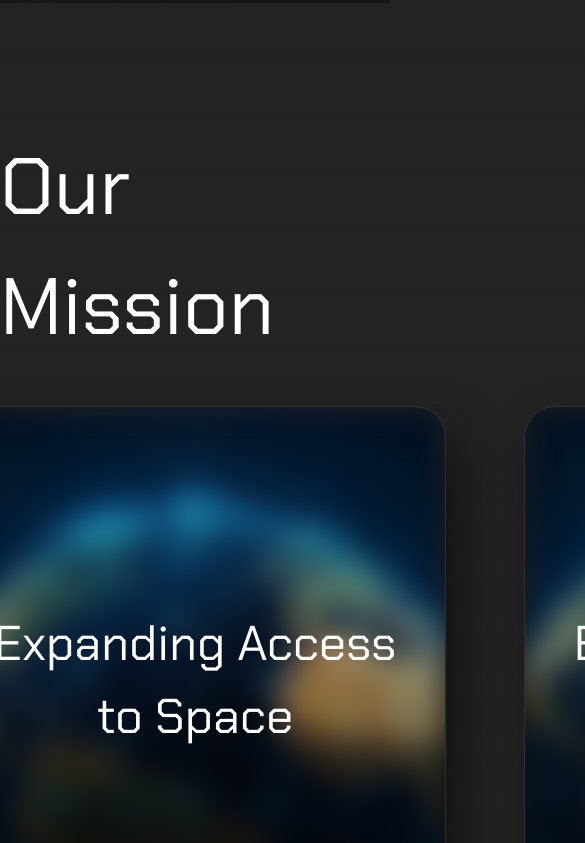
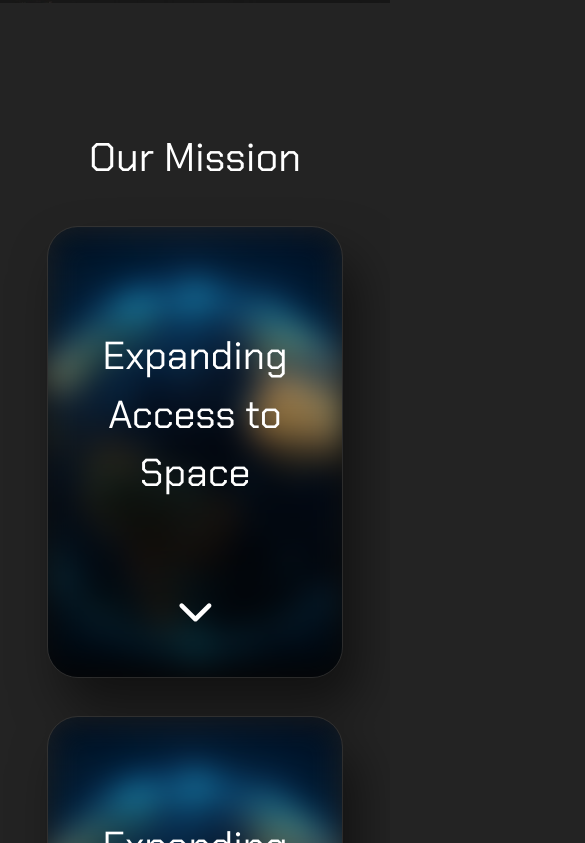
Before and after one commit to aryamanrtunjay/Pioneer-Orbitals-Website, a Next.js app in the folder pioneer-orbitals/: page / in a window 390 px wide. Shown: the part 841-1684 px from the top of the page, 585 px wide, since content can reach past the window. Built offline with nearby package versions, Linux system fonts and the light colour scheme.

Commit message:
Mission section is kind of responsive now?

```diff
--- a/pioneer-orbitals/src/app/layout.js
+++ b/pioneer-orbitals/src/app/layout.js
@@ -2,6 +2,7 @@ import { Inter } from "next/font/google";
 import { Chakra_Petch } from 'next/font/google'
 import "./globals.css";
 import Header from "@/components/Header/Header";
+import InDevelopmentFooter from "@/components/InDevelopmentFooter";
 
 const inter = Inter({ subsets: ["latin"] });
 const chakraPetch = Chakra_Petch({
@@ -21,6 +22,7 @@ export default function RootLayout({ children }) {
       <body className={chakraPetch.className}>
         <Header />
         {children}
+        <InDevelopmentFooter />
       </body>
     </html>
   );
--- a/pioneer-orbitals/src/components/Home_Page/InfoCard.jsx
+++ b/pioneer-orbitals/src/components/Home_Page/InfoCard.jsx
@@ -1,6 +1,6 @@
 "use client"
 
-import React from 'react'
+import React, { useState } from 'react'
 import Image from 'next/image'
 import { Popover, PopoverButton, PopoverPanel } from "@headlessui/react"
 import { IoIosArrowDown } from "react-icons/io"
@@ -8,17 +8,20 @@ import { AnimatePresence, motion } from 'framer-motion'
 import Button from '@/components/Button'
 
 export default function InfoCard({ src, alt, title, infoText}) {
+
+  const [open, setOpen] = React.useState(false)
+
   return (
-    <Popover className="group">
-      {({ open }) => (
-        <>
-          <PopoverButton className="outline-none">
-            <div className={!open ? "relative rounded-[30px] overflow-hidden outline outline-[1px] outline-[#484848]/[0.45] shadow-[rgba(0,0,0,0.5)_15px_30px_50px_0px] w-[500px] h-[693px]"
-                                  : "relative rounded-[30px] overflow-hidden outline outline-[1px] outline-[#484848]/[0.45] shadow-[rgba(0,0,0,0.5)_15px_0px_50px_0px] w-[500px] h-[693px]"
+    <button
+      onClick={() => setOpen(!open)}
+      className="flex flex-col justify-center items-center relative"
+    >
+      <div className={!open ? "relative rounded-[30px] overflow-hidden outline outline-[1px] outline-[#484848]/[0.45] shadow-[rgba(0,0,0,0.5)_15px_30px_50px_0px] w-auto h-[450px] lg:h-[693px]"
+                            : "relative rounded-[30px] overflow-hidden outline outline-[1px] outline-[#484848]/[0.45] shadow-[rgba(0,0,0,0.5)_15px_0px_50px_0px] w-auto h-[450px] lg:h-[693px]"
                      }
       >
         <div className="absolute w-full h-full bg-[linear-gradient(0deg,rgba(0,0,0,0.75)_0%,rgba(0,0,0,0.51)_51%,rgba(0,0,0,0.00)_100%)] z-10"></div>
-              <h1 className="relative z-10 text-5xl text-center mx-[22px] mt-[200px]"> {title} </h1>
+        <h1 className="relative z-10 text-4xl lg:text-5xl text-center mx-[10px] lg:mx-[22px] mt-[100px] lg:mt-[200px]"> {title} </h1>
 
         <AnimatePresence>
             <motion.div
@@ -26,7 +29,7 @@ export default function InfoCard({ src, alt, title, infoText}) {
               animate={{ rotate: open ? 180 : 0 }}
               exit={{ rotate: 0 }}
               transition={{ duration: 0.3 }}
-                    className="absolute z-10 text-5xl bottom-10 left-[45%]"
+              className="absolute z-10 text-5xl bottom-10 left-[42%] lg:left-[45%]"
             >
               <IoIosArrowDown />
             </motion.div>
@@ -38,12 +41,28 @@ export default function InfoCard({ src, alt, title, infoText}) {
           className={!open ? "blur-lg object-cover w-full h-full z-[-5]" : "object-cover w-full h-full z-[-5]"}
         />
       </div>
-          </PopoverButton>
       <AnimatePresence>
+        <motion.div
+          initial={{opacity: 0, y: -800 }}
+          animate={{opacity: open ? 1 : 0, y: open ? -400 : -800 }}
+          exit={{opacity: 0, y: -800 }}
+          transition={{ duration: 0.2 }}
+          className={open ? "relative bg-[#393939] w-full h-[377px] rounded-b-[30px] -translate-y-[20px] z-[-10] bottom-[-377px] flex flex-col gap-10 justify-center items-center"
+                          : "relative bg-[#393939] w-full h-[0px] rounded-b-[30px] -translate-y-[20px] z-[-10] bottom-[-377px] flex flex-col gap-10 justify-center items-center"
+          }
+        >
+          <h1 className="text-[20px] mx-[25px] text-left"> {infoText} </h1>
+          <Button variant="outline" className="w-[90%] h-[40px] border-white border-2">Read More</Button>
+        </motion.div>
+      </AnimatePresence>
+    </button>
+  )
+}
+
+{/* <AnimatePresence>
   {open && (
-              <PopoverPanel
+    <motion.div
       static
-                as={motion.div}
       initial={{ opacity: 0, y: -256 }}
       animate={{ opacity: 1, y: -40 }}
       exit={{
@@ -59,11 +78,6 @@ export default function InfoCard({ src, alt, title, infoText}) {
         <h1 className="text-[20px] mx-[25px]"> {infoText} </h1>
         <Button variant="outline" className="w-[90%] h-[40px] border-white border-2">Read More</Button>
       </div>
-              </PopoverPanel>
+    </motion.div>
   )}
-          </AnimatePresence>
-        </>
-      )}
-    </Popover>
-  )
-}
+</AnimatePresence> */}
--- a/pioneer-orbitals/src/components/Home_Page/Mission.jsx
+++ b/pioneer-orbitals/src/components/Home_Page/Mission.jsx
@@ -5,8 +5,8 @@ import Card1Image from '@/images/MissionCard1.png'
 export default function Mission() {
   return (
     <div className="flex flex-col justify-center items-center">
-      <h1 className="text-[80px] mb-10">Our Mission</h1>
-      <div className="flex lg:flex-row md:flex-col gap-20 mx-12 mb-20">
+      <h1 className="text-[40px] lg:text-[80px] mb-10 text-center">Our Mission</h1>
+      <div className="flex flex-col lg:flex-row gap-10 mx-12 mb-20 items-start">
         <InfoCard src={Card1Image} alt="Image of Earth" title="Expanding Access to Space" infoText="We believe that space should be accessible to anyone, regardless of size, location, or budget. Our mission is to democratize access to space through the development of innovative Small-Lift Vehicles (SLVs) that offer affordable and reliable launch solutions for small satellites and payloads."/>
         <InfoCard src={Card1Image} alt="Image of Earth" title="Expanding Access to Space" infoText="We believe that space should be accessible to anyone, regardless of size, location, or budget. Our mission is to democratize access to space through the development of innovative Small-Lift Vehicles (SLVs) that offer affordable and reliable launch solutions for small satellites and payloads."/>
         <InfoCard src={Card1Image} alt="Image of Earth" title="Expanding Access to Space" infoText="We believe that space should be accessible to anyone, regardless of size, location, or budget. Our mission is to democratize access to space through the development of innovative Small-Lift Vehicles (SLVs) that offer affordable and reliable launch solutions for small satellites and payloads."/>
--- /dev/null
+++ b/pioneer-orbitals/src/components/InDevelopmentFooter.jsx
@@ -0,0 +1,10 @@
+import React from 'react'
+
+export default function InDevelopmentFooter() {
+  return (
+    <div className="relative py-10 bg-[#393939] shadow-[rgba(0,0,0,0.5)_0px_0px_50px_0px]">
+        <h1 className="text-4xl text-center">This website is still in development</h1>
+        <h2 className="text-2xl text-center">Thank you for your interest in Pioneer Orbitals</h2>
+    </div>
+  )
+}
```
Lines whose indentation alone changed are shown as unchanged.
